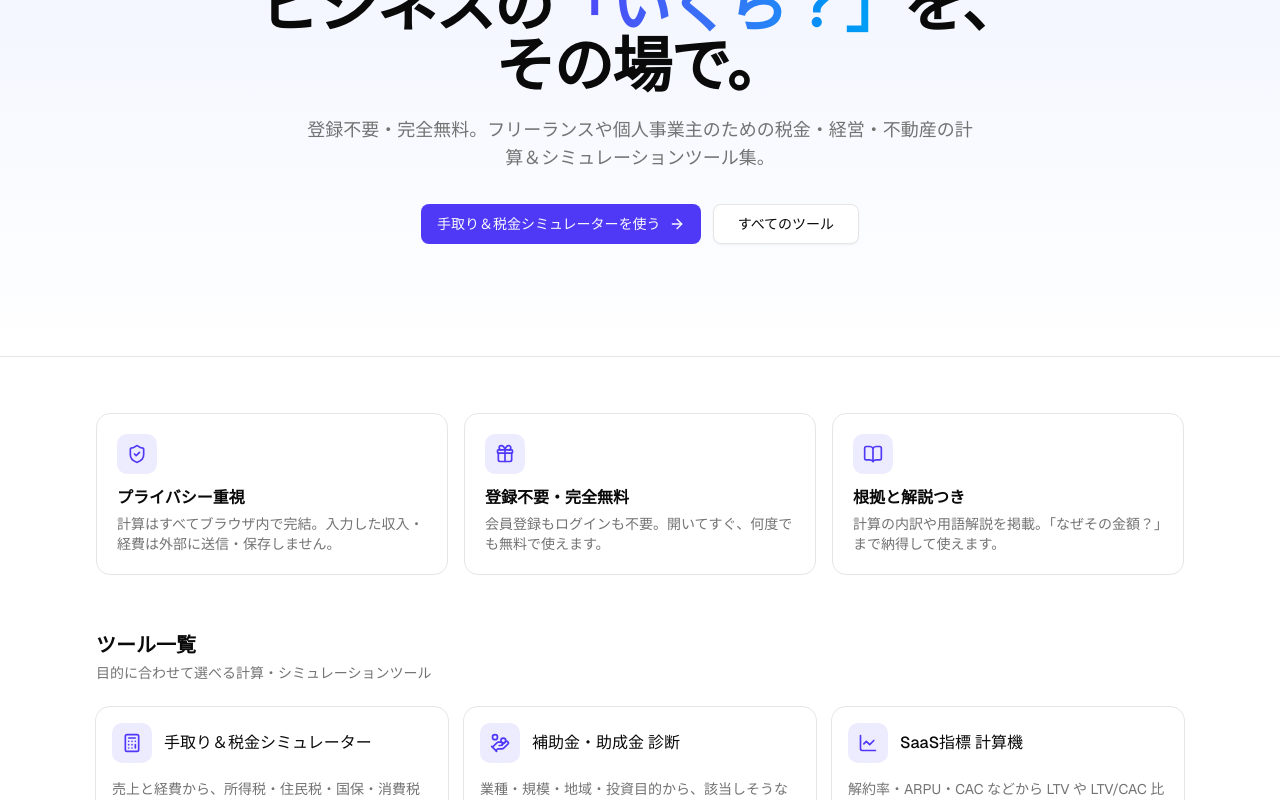
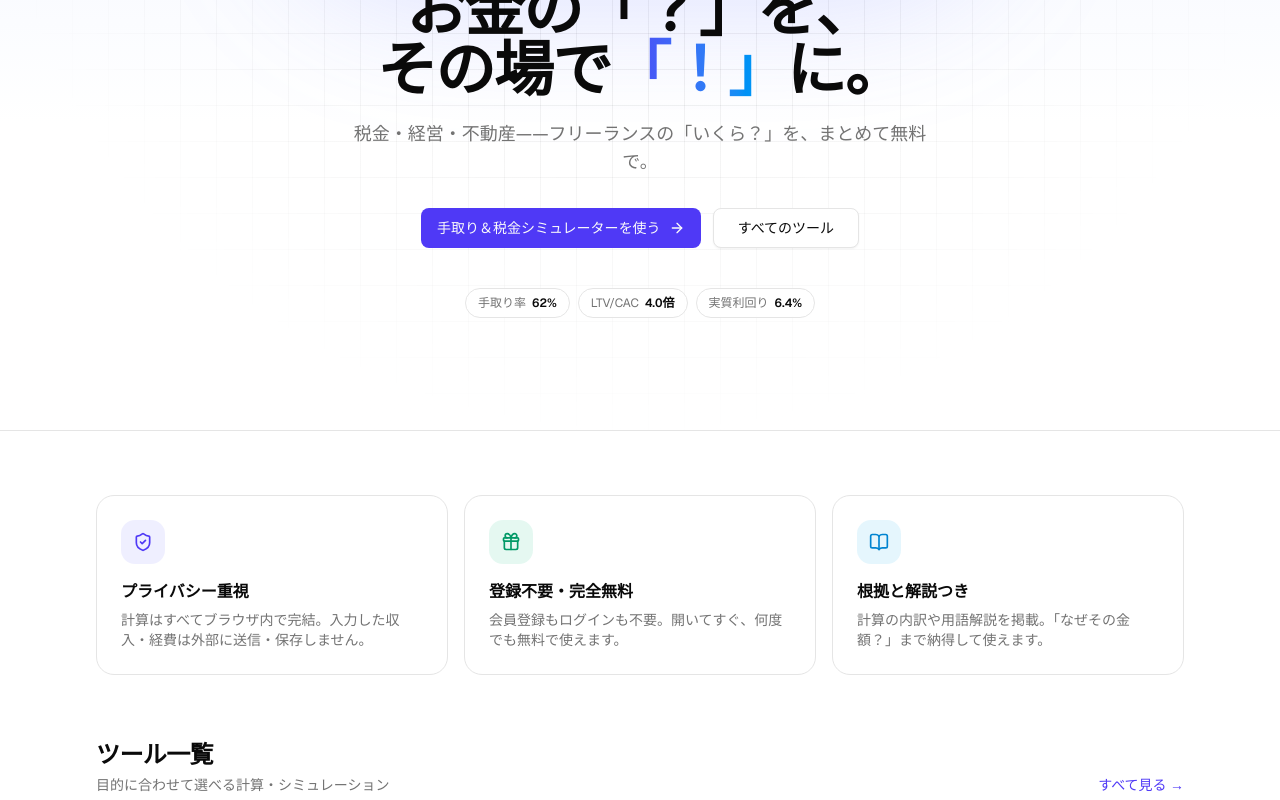
Before and after one commit to yukkuri1224-lisa/maneden, a Next.js app: page / in a window 1280 px wide. Shown: the part 240-1040 px from the top of the page. Built offline with nearby package versions, Linux system fonts and the light colour scheme; no server answers.

Commit message:
feat: トップページ刷新・新キャッチフレーズ

```diff
--- a/app/globals.css
+++ b/app/globals.css
@@ -130,3 +130,27 @@
     @apply font-sans;
   }
 }
+
+@layer utilities {
+  /* ヒーローの装飾グリッド（中央から放射状にフェードアウト） */
+  .hero-grid {
+    background-image:
+      linear-gradient(
+        to right,
+        color-mix(in oklch, var(--foreground) 6%, transparent) 1px,
+        transparent 1px
+      ),
+      linear-gradient(
+        to bottom,
+        color-mix(in oklch, var(--foreground) 6%, transparent) 1px,
+        transparent 1px
+      );
+    background-size: 36px 36px;
+    -webkit-mask-image: radial-gradient(
+      ellipse at top,
+      #000 30%,
+      transparent 72%
+    );
+    mask-image: radial-gradient(ellipse at top, #000 30%, transparent 72%);
+  }
+}
--- a/app/layout.tsx
+++ b/app/layout.tsx
@@ -19,7 +19,7 @@ const geistMono = Geist_Mono({
 export const metadata: Metadata = {
   metadataBase: new URL(siteConfig.url),
   title: {
-    default: `${siteConfig.name} | ビジネスの計算をまとめて無料で`,
+    default: `${siteConfig.name}｜税金・手取り・経営・不動産の無料計算ツール`,
     template: `%s | ${siteConfig.name}`,
   },
   description: siteConfig.description,
--- a/app/page.tsx
+++ b/app/page.tsx
@@ -15,17 +15,26 @@ const features = [
     icon: ShieldCheck,
     title: "プライバシー重視",
     body: "計算はすべてブラウザ内で完結。入力した収入・経費は外部に送信・保存しません。",
+    color: "bg-indigo-500/10 text-indigo-600 dark:text-indigo-400",
   },
   {
     icon: Gift,
     title: "登録不要・完全無料",
     body: "会員登録もログインも不要。開いてすぐ、何度でも無料で使えます。",
+    color: "bg-emerald-500/10 text-emerald-600 dark:text-emerald-400",
   },
   {
     icon: BookOpen,
     title: "根拠と解説つき",
     body: "計算の内訳や用語解説を掲載。「なぜその金額？」まで納得して使えます。",
+    color: "bg-sky-500/10 text-sky-600 dark:text-sky-400",
   },
+];
+
+const heroStats = [
+  { label: "手取り率", value: "62%" },
+  { label: "LTV/CAC", value: "4.0倍" },
+  { label: "実質利回り", value: "6.4%" },
 ];
 
 export default function Home() {
@@ -43,22 +52,36 @@ export default function Home() {
       />
 
       {/* ヒーロー */}
-      <section className="border-b bg-gradient-to-b from-indigo-50 to-background dark:from-indigo-950/30">
+      <section className="relative overflow-hidden border-b">
+        <div
+          aria-hidden
+          className="pointer-events-none absolute inset-0 -z-10 overflow-hidden"
+        >
+          <div className="absolute inset-0 bg-gradient-to-b from-indigo-50/70 via-background to-background dark:from-indigo-950/20" />
+          <div className="hero-grid absolute inset-0" />
+          <div className="absolute -top-32 left-1/2 h-80 w-[46rem] -translate-x-1/2 rounded-full bg-indigo-400/20 blur-3xl dark:bg-indigo-600/25" />
+        </div>
+
         <Container className="py-20 text-center sm:py-28">
-          <span className="inline-flex items-center gap-1.5 rounded-full border bg-background/70 px-3 py-1 text-xs font-medium text-muted-foreground">
+          <span className="inline-flex items-center gap-1.5 rounded-full border bg-background/70 px-3 py-1 text-xs font-medium text-muted-foreground backdrop-blur">
             <ShieldCheck className="size-3.5 text-primary" aria-hidden />
             登録不要・入力はブラウザ内で完結
           </span>
-          <h1 className="mx-auto mt-5 max-w-3xl text-4xl font-bold tracking-tight sm:text-6xl">
-            ビジネスの
+
+          <h1 className="mx-auto mt-6 max-w-3xl text-4xl font-bold tracking-tight sm:text-6xl">
+            お金の「？」を、
+            <br className="hidden sm:block" />
+            その場で
             <span className="bg-gradient-to-r from-indigo-600 to-sky-500 bg-clip-text text-transparent">
-              「いくら？」
+              「！」
             </span>
-            を、その場で。
+            に。
           </h1>
-          <p className="mx-auto mt-5 max-w-2xl text-base text-muted-foreground sm:text-lg">
-            {siteConfig.description}
+
+          <p className="mx-auto mt-5 max-w-xl text-base text-muted-foreground sm:text-lg">
+            税金・経営・不動産——フリーランスの「いくら？」を、まとめて無料で。
           </p>
+
           <div className="mt-8 flex flex-wrap justify-center gap-3">
             {featured && (
               <Link
@@ -76,24 +99,46 @@ export default function Home() {
               すべてのツール
             </Link>
           </div>
+
+          <div className="mt-10 flex flex-wrap items-center justify-center gap-2">
+            {heroStats.map((stat) => (
+              <span
+                key={stat.label}
+                className="inline-flex items-center gap-1.5 rounded-full border bg-background/60 px-3 py-1.5 text-xs backdrop-blur"
+              >
+                <span className="text-muted-foreground">{stat.label}</span>
+                <span className="font-semibold text-foreground tabular-nums">
+                  {stat.value}
+                </span>
+              </span>
+            ))}
+          </div>
         </Container>
       </section>
 
       {/* 特長 */}
-      <section className="py-14">
+      <section className="py-16">
         <Container>
           <div className="grid gap-4 sm:grid-cols-3">
             {features.map((feature) => {
               const Icon = feature.icon;
               return (
-                <div key={feature.title} className="rounded-xl border p-5">
-                  <span className="flex size-10 items-center justify-center rounded-lg bg-primary/10 text-primary">
+                <div
+                  key={feature.title}
+                  className="rounded-2xl border bg-card p-6 transition-all hover:-translate-y-0.5 hover:shadow-md"
+                >
+                  <span
+                    className={cn(
+                      "flex size-11 items-center justify-center rounded-xl",
+                      feature.color,
+                    )}
+                  >
                     <Icon className="size-5" aria-hidden />
                   </span>
-                  <h2 className="mt-3 font-semibold text-foreground">
+                  <h2 className="mt-4 font-semibold text-foreground">
                     {feature.title}
                   </h2>
-                  <p className="mt-1 text-sm text-muted-foreground">
+                  <p className="mt-1.5 text-sm text-muted-foreground">
                     {feature.body}
                   </p>
                 </div>
@@ -104,13 +149,23 @@ export default function Home() {
       </section>
 
       {/* ツール一覧 */}
-      <section className="pb-16">
+      <section className="pb-20">
         <Container>
-          <h2 className="text-xl font-semibold">ツール一覧</h2>
-          <p className="mt-1 text-sm text-muted-foreground">
-            目的に合わせて選べる計算・シミュレーションツール
-          </p>
-          <div className="mt-6 grid gap-4 sm:grid-cols-2 lg:grid-cols-3">
+          <div className="flex items-end justify-between gap-4">
+            <div>
+              <h2 className="text-2xl font-bold tracking-tight">ツール一覧</h2>
+              <p className="mt-1 text-sm text-muted-foreground">
+                目的に合わせて選べる計算・シミュレーション
+              </p>
+            </div>
+            <Link
+              href="/tools"
+              className="hidden text-sm font-medium text-primary hover:underline sm:inline"
+            >
+              すべて見る →
+            </Link>
+          </div>
+          <div className="mt-8 grid gap-4 sm:grid-cols-2 lg:grid-cols-3">
             {tools.map((tool) => (
               <ToolCard key={tool.id} tool={tool} />
             ))}
```
